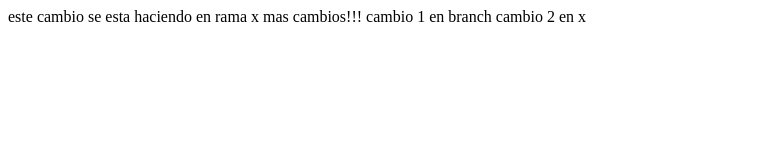
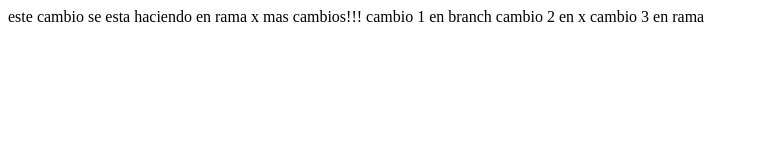
Before and after one commit to omardgz97/x, a plain HTML site: page index.html in a window 1280 px wide. Shown: the whole page, without its empty margins (0-759 px from the left). Drawn offline with Linux system fonts and the light colour scheme.

Commit message:
cambio 3 en x

```diff
--- a/index.html
+++ b/index.html
@@ -14,3 +14,4 @@ este cambio se esta haciendo en rama x
 mas cambios!!!
 cambio 1 en branch
 cambio 2 en x
+cambio 3 en rama
```
